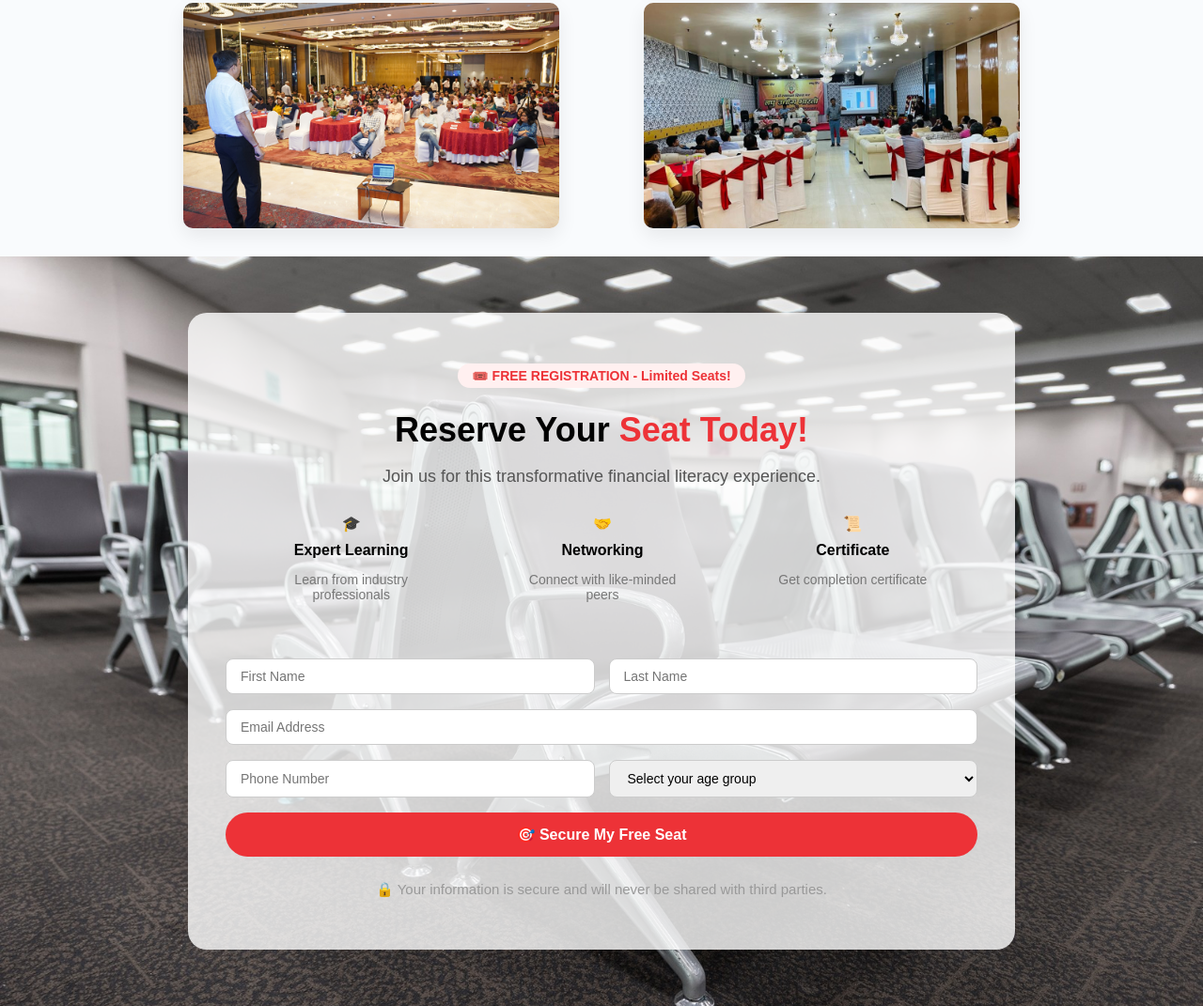
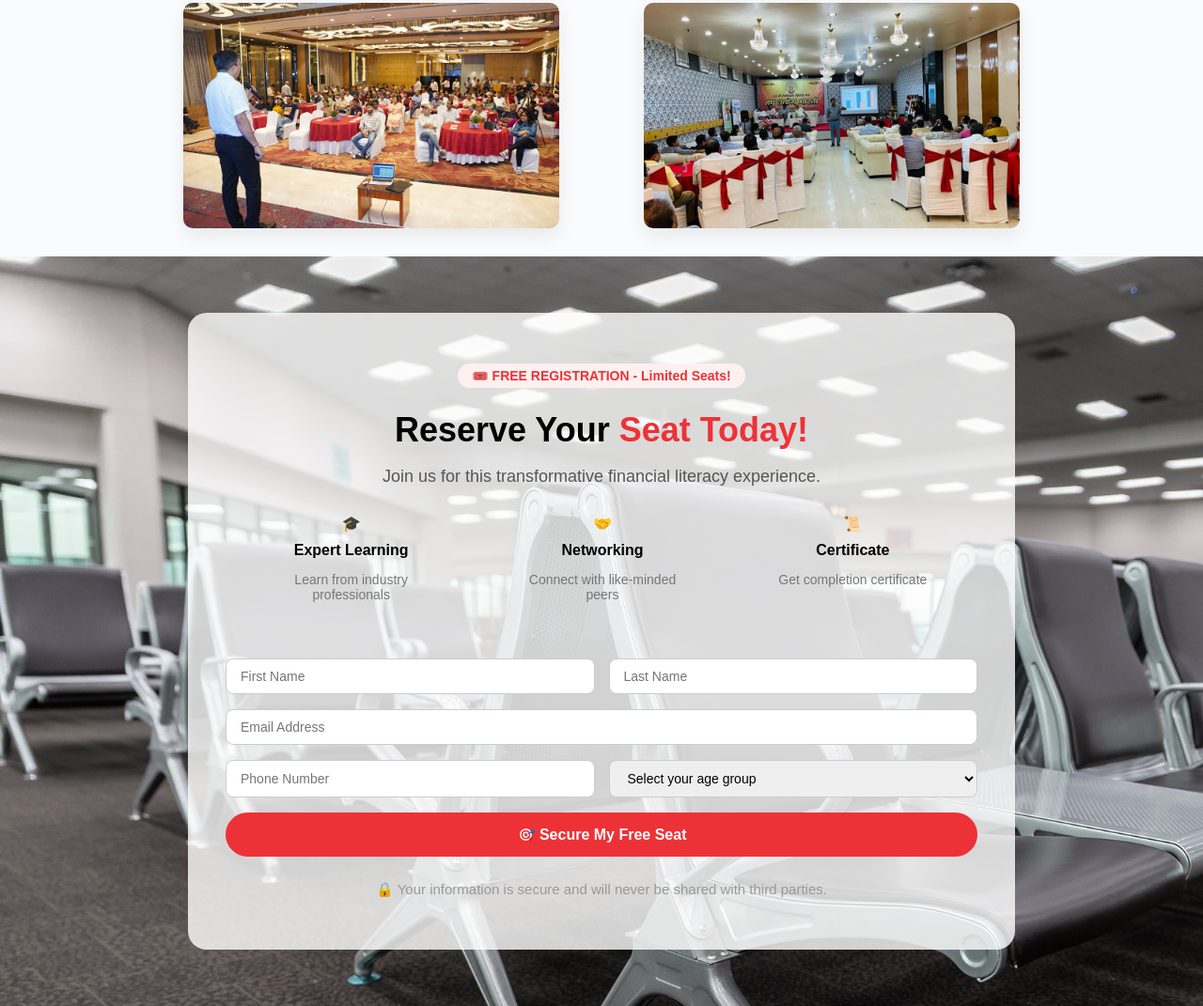
Before and after one commit to Blueantfinserv/Financial_Literacy, a plain HTML site: page index.html in a window 1280 px wide. Shown: the part 4877-5948 px from the top of the page at 94% size. Drawn offline with Linux system fonts and the light colour scheme; a script that the page names is missing.

Commit message:
Update style.css

```diff
--- a/style.css
+++ b/style.css
@@ -791,7 +791,7 @@ body {
 
 
 .register-section {
-  background: url("/registerbg.jpg") no-repeat center/cover;
+  background-image:  url('registerbg.jpg');
   padding: 60px 20px;
   color: #000;
   text-align: center;
```
